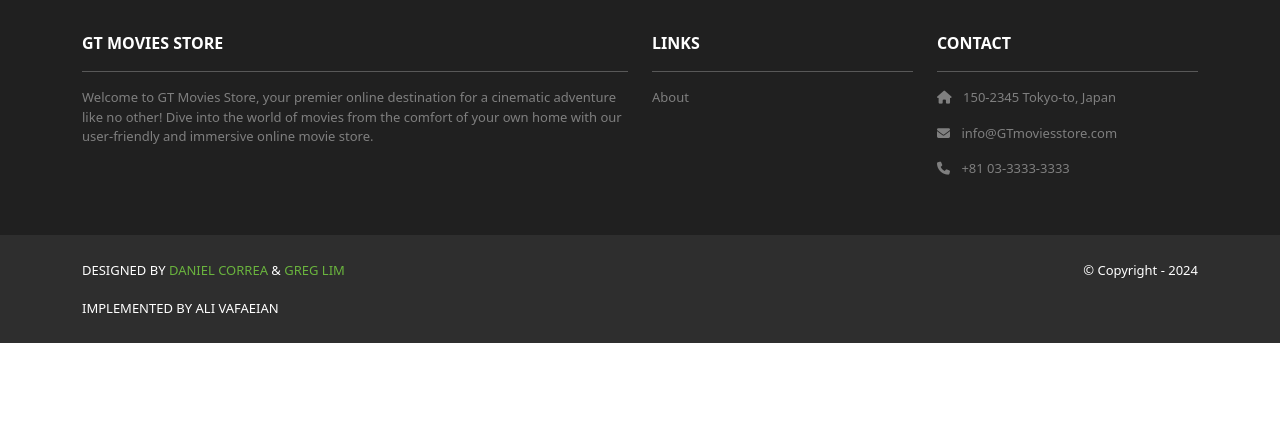
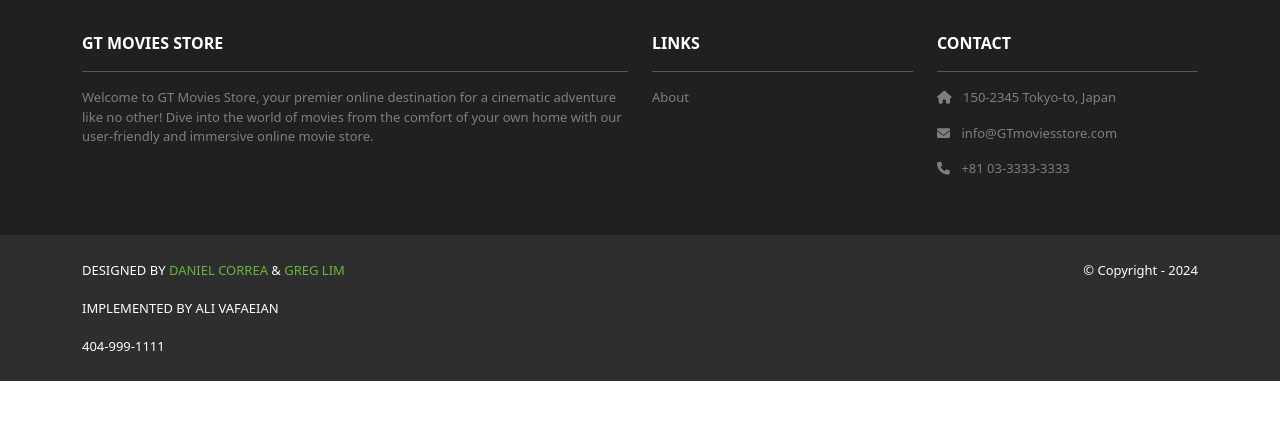
Before and after one commit to Criticp/moviesstore, a Django app: template cart/templates/cart/index.html in a window 1280 px wide. Shown: the part 330-778 px from the top of the page. Run offline with Django 3.2, Linux system fonts and the light colour scheme; the template is opened without the code that fills it, so the values that code supplies are empty; some libraries are stand-ins or nearby versions.

Commit message:
Text update

```diff
--- a/moviesstore/templates/base.html
+++ b/moviesstore/templates/base.html
@@ -80,6 +80,9 @@
           </span>
              <br>
             <span>IMPLEMENTED BY ALI VAFAEIAN</span>
+               </span>
+             <br>
+            <span>404-999-1111</span>
         </div>
         <div class="text-white">
           <span>© Copyright - 2024</span>
```
